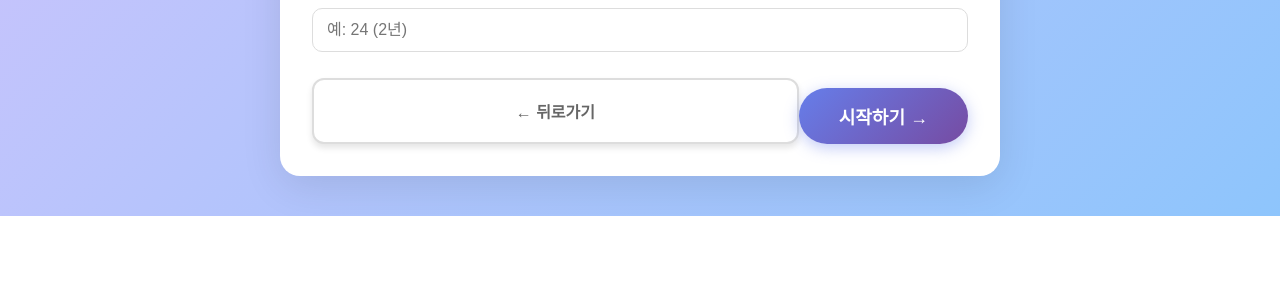
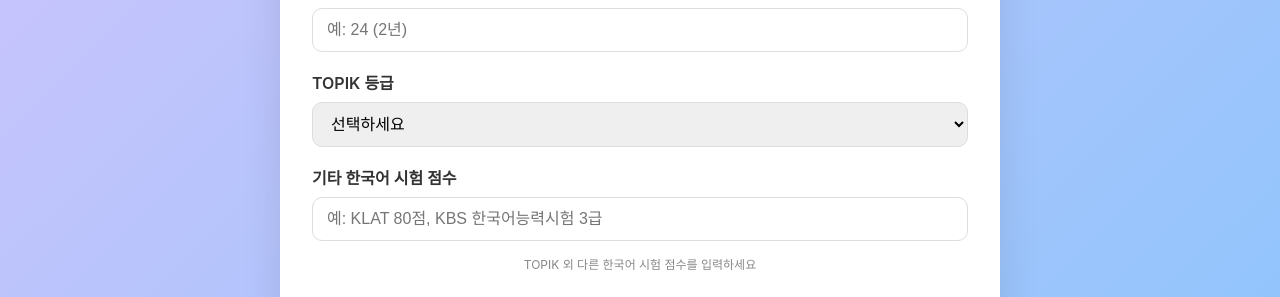
Before and after one commit to exphon/speechevaluation, a React (Create React App) app: page /meta in a window 1280 px wide. Shown: the part 790-1087 px from the top of the page. Before the commit the page ends 1006 px from the top, so only its background shows below. Built offline with nearby package versions, Linux system fonts and the light colour scheme; no server answers.

Commit message:
Add TOPIK level and other Korean test score fields

```diff
--- a/src/pages/MetaInfoPage.js
+++ b/src/pages/MetaInfoPage.js
@@ -18,6 +18,8 @@ const MetaInfoPage = () => {
   const [nativeLanguage, setNativeLanguage] = useState('');
   const [koreaResidence, setKoreaResidence] = useState(''); // 한국 거주 경험
   const [koreanLearningMonths, setKoreanLearningMonths] = useState(''); // 한국어 학습 기간(개월)
+  const [topikLevel, setTopikLevel] = useState(''); // TOPIK 등급
+  const [otherTestScore, setOtherTestScore] = useState(''); // 기타 시험 점수
 
   const [submitting, setSubmitting] = useState(false);
 
@@ -41,6 +43,8 @@ const MetaInfoPage = () => {
       native_language: nativeLanguage || null,
       korea_residence: koreaResidence || null,
       korean_learning_months: koreanLearningMonths ? Number(koreanLearningMonths) : null,
+      topik_level: topikLevel || null,
+      other_test_score: otherTestScore || null,
       created_at: new Date().toISOString(),
     };
 
@@ -157,6 +161,31 @@ const MetaInfoPage = () => {
             />
           </div>
 
+          <div className="form-row">
+            <label>TOPIK 등급</label>
+            <select value={topikLevel} onChange={(e) => setTopikLevel(e.target.value)}>
+              <option value="">선택하세요</option>
+              <option value="TOPIK I - 1급">TOPIK I - 1급</option>
+              <option value="TOPIK I - 2급">TOPIK I - 2급</option>
+              <option value="TOPIK II - 3급">TOPIK II - 3급</option>
+              <option value="TOPIK II - 4급">TOPIK II - 4급</option>
+              <option value="TOPIK II - 5급">TOPIK II - 5급</option>
+              <option value="TOPIK II - 6급">TOPIK II - 6급</option>
+              <option value="응시 안 함">응시 안 함</option>
+            </select>
+          </div>
+
+          <div className="form-row">
+            <label>기타 한국어 시험 점수</label>
+            <input
+              type="text"
+              value={otherTestScore}
+              onChange={(e) => setOtherTestScore(e.target.value)}
+              placeholder="예: KLAT 80점, KBS 한국어능력시험 3급"
+            />
+            <p className="hint">TOPIK 외 다른 한국어 시험 점수를 입력하세요</p>
+          </div>
+
           <div className="form-actions">
             <button type="button" className="back-button" onClick={() => navigate('/instructions')} disabled={submitting}>
               ← 뒤로가기
```
